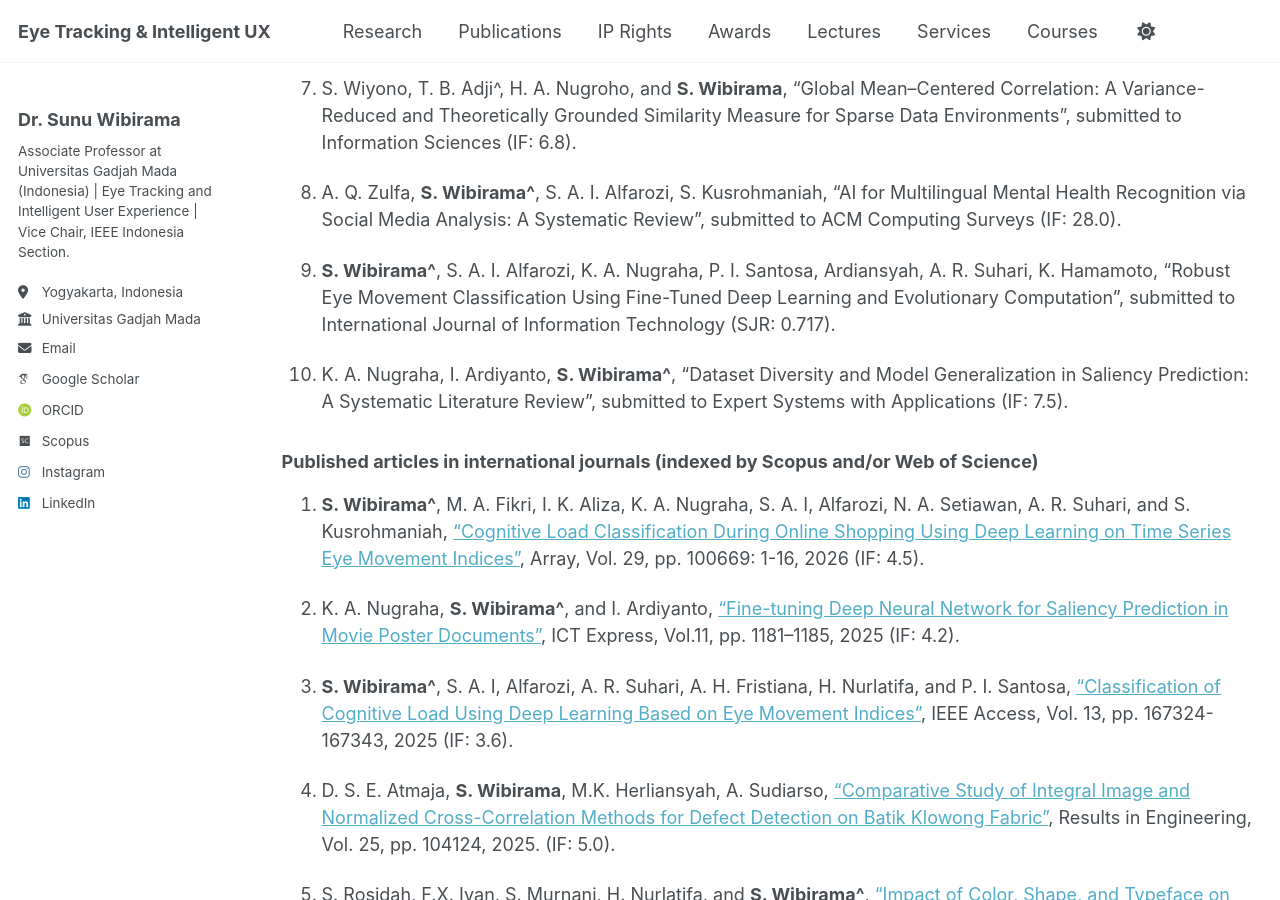
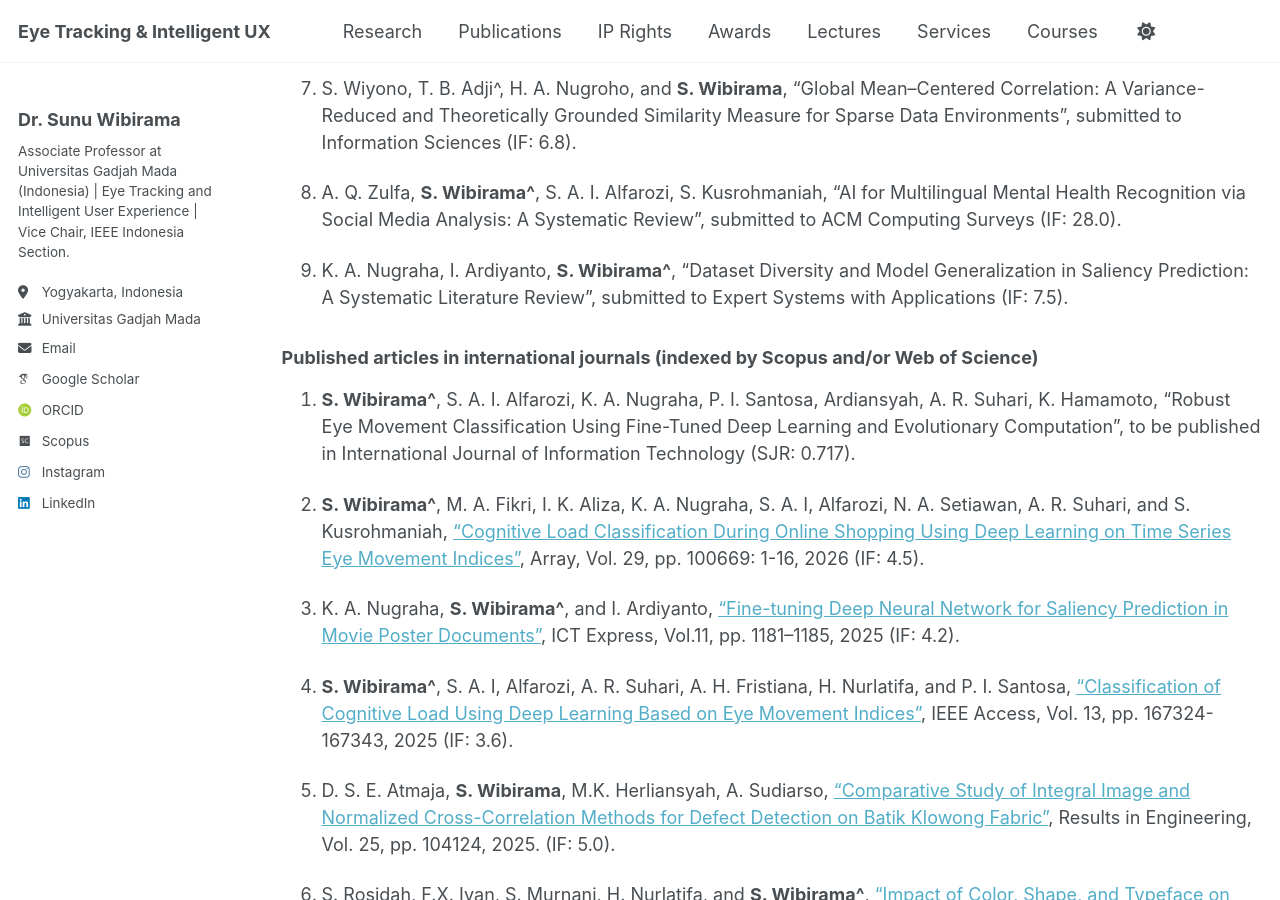
Before and after one commit to wibirama/wibirama.github.io, a Jekyll site: the page built from _pages/allpublications.md, in a window 1280 px wide and 900 px high, scrolled down 1003 px. Built offline with Jekyll 4.4.1, drawn with Linux system fonts in a browser that asks for light colours; emoji names are drawn with the system emoji font; some web fonts are replaced; a script that is not in the unit is left out.

Commit message:
Update allpublications.md

```diff
--- a/_pages/allpublications.md
+++ b/_pages/allpublications.md
@@ -37,62 +37,62 @@ Journal articles
 
 8. A. Q. Zulfa, **S. Wibirama^**, S. A. I. Alfarozi, S. Kusrohmaniah, "AI for Multilingual Mental Health Recognition via Social Media Analysis: A Systematic Review", submitted to ACM Computing Surveys (IF: 28.0).
 
-9.  **S. Wibirama^**, S. A. I. Alfarozi, K. A. Nugraha, P. I. Santosa, Ardiansyah, A. R. Suhari, K. Hamamoto, "Robust Eye Movement Classification Using Fine-Tuned Deep Learning and Evolutionary Computation", submitted to International Journal of Information Technology (SJR: 0.717).
-
-10.  K. A. Nugraha, I. Ardiyanto, **S. Wibirama^**, "Dataset Diversity and Model Generalization in Saliency Prediction: A Systematic Literature Review", submitted to Expert Systems with Applications (IF: 7.5).
+9.  K. A. Nugraha, I. Ardiyanto, **S. Wibirama^**, "Dataset Diversity and Model Generalization in Saliency Prediction: A Systematic Literature Review", submitted to Expert Systems with Applications (IF: 7.5).
 
 
 ### Published articles in international journals (indexed by Scopus and/or Web of Science)
 
-1. **S. Wibirama^**, M. A. Fikri, I. K. Aliza, K. A. Nugraha, S. A. I, Alfarozi, N. A. Setiawan, A. R. Suhari, and S. Kusrohmaniah, ["Cognitive Load Classification During Online Shopping Using Deep Learning on Time Series Eye Movement Indices"](https://doi.org/10.1016/j.array.2025.100669), Array, Vol. 29, pp. 100669: 1-16, 2026 (IF: 4.5).
+1. **S. Wibirama^**, S. A. I. Alfarozi, K. A. Nugraha, P. I. Santosa, Ardiansyah, A. R. Suhari, K. Hamamoto, "Robust Eye Movement Classification Using Fine-Tuned Deep Learning and Evolutionary Computation", to be published in International Journal of Information Technology (SJR: 0.717).
 
-2. K. A. Nugraha, **S. Wibirama^**, and I. Ardiyanto, ["Fine-tuning Deep Neural Network for Saliency Prediction in Movie Poster Documents"](https://doi.org/10.1016/j.icte.2025.09.008), ICT Express, Vol.11, pp. 1181–1185, 2025 (IF: 4.2).
+2. **S. Wibirama^**, M. A. Fikri, I. K. Aliza, K. A. Nugraha, S. A. I, Alfarozi, N. A. Setiawan, A. R. Suhari, and S. Kusrohmaniah, ["Cognitive Load Classification During Online Shopping Using Deep Learning on Time Series Eye Movement Indices"](https://doi.org/10.1016/j.array.2025.100669), Array, Vol. 29, pp. 100669: 1-16, 2026 (IF: 4.5).
 
-3.  **S. Wibirama^**, S. A. I, Alfarozi, A. R. Suhari, A. H. Fristiana, H. Nurlatifa, and P. I. Santosa, ["Classification of Cognitive Load Using Deep Learning Based on Eye Movement Indices"](https://doi.org/10.1109/ACCESS.2025.3613292), IEEE Access, Vol. 13, pp. 167324-167343, 2025 (IF: 3.6).
+3. K. A. Nugraha, **S. Wibirama^**, and I. Ardiyanto, ["Fine-tuning Deep Neural Network for Saliency Prediction in Movie Poster Documents"](https://doi.org/10.1016/j.icte.2025.09.008), ICT Express, Vol.11, pp. 1181–1185, 2025 (IF: 4.2).
 
-4. D. S. E. Atmaja, **S. Wibirama**, M.K. Herliansyah, A. Sudiarso, ["Comparative Study of Integral Image and Normalized Cross-Correlation Methods for Defect Detection on Batik Klowong Fabric"](https://doi.org/10.1016/j.rineng.2025.104124),  Results in Engineering, Vol. 25, pp. 104124, 2025. (IF: 5.0).
+4.  **S. Wibirama^**, S. A. I, Alfarozi, A. R. Suhari, A. H. Fristiana, H. Nurlatifa, and P. I. Santosa, ["Classification of Cognitive Load Using Deep Learning Based on Eye Movement Indices"](https://doi.org/10.1109/ACCESS.2025.3613292), IEEE Access, Vol. 13, pp. 167324-167343, 2025 (IF: 3.6).
 
-5. S. Rosidah, F.X. Ivan, S. Murnani, H. Nurlatifa, and **S. Wibirama^**, ["Impact of Color, Shape, and Typeface on Visual Attention: An Eye Tracking-Based User Experience Study"](https://ajstd.ubd.edu.bn/journal/vol42/iss1/2), ASEAN Journal on Science and Technology for Development (AJSTD), Vol. 42, No. 1, Article 2, pp.10-26, 2025 (SJR: 0.262).
+5. D. S. E. Atmaja, **S. Wibirama**, M.K. Herliansyah, A. Sudiarso, ["Comparative Study of Integral Image and Normalized Cross-Correlation Methods for Defect Detection on Batik Klowong Fabric"](https://doi.org/10.1016/j.rineng.2025.104124),  Results in Engineering, Vol. 25, pp. 104124, 2025. (IF: 5.0).
 
-6. A. H. Fristiana, S.A.I Alfarozi, A.E. Permansari, M. Pratama, **S. Wibirama^**, ["A Survey on Hyperparameters Optimization of Deep Learning for Time Series Classification"](https://doi.org/10.1109/ACCESS.2024.3516198),  IEEE Access, Vol.12, pp. 191162-191198, 2024 (IF: 3.4).
+6. S. Rosidah, F.X. Ivan, S. Murnani, H. Nurlatifa, and **S. Wibirama^**, ["Impact of Color, Shape, and Typeface on Visual Attention: An Eye Tracking-Based User Experience Study"](https://ajstd.ubd.edu.bn/journal/vol42/iss1/2), ASEAN Journal on Science and Technology for Development (AJSTD), Vol. 42, No. 1, Article 2, pp.10-26, 2025 (SJR: 0.262).
 
-7. S. Murnani, N.A. Setiawan, **S. Wibirama^**, ["Robust Object Selection in Spontaneous Gaze-Controlled Application using Exponential Moving Average and Hidden Markov Model"](https://doi.org/10.1109/THMS.2024.3413781), IEEE Transactions on Human-Machine Systems, Vol. 54, No. 5, pp. 485-498, 2024 (IF: 3.5).
+7. A. H. Fristiana, S.A.I Alfarozi, A.E. Permansari, M. Pratama, **S. Wibirama^**, ["A Survey on Hyperparameters Optimization of Deep Learning for Time Series Classification"](https://doi.org/10.1109/ACCESS.2024.3516198),  IEEE Access, Vol.12, pp. 191162-191198, 2024 (IF: 3.4).
 
-8. N. Paeedeh, M. Pratama, **S. Wibirama**, W. Mayer, Z. Cao, and R. Kowalczyk, ["Few-Shot Class Incremental Learning via Robust Transformer Approach"](https://doi.org/10.1016/j.ins.2024.120751), Information Sciences, Vol. 675, No. 120751, 2024 (IF: 8.1).
+8. S. Murnani, N.A. Setiawan, **S. Wibirama^**, ["Robust Object Selection in Spontaneous Gaze-Controlled Application using Exponential Moving Average and Hidden Markov Model"](https://doi.org/10.1109/THMS.2024.3413781), IEEE Transactions on Human-Machine Systems, Vol. 54, No. 5, pp. 485-498, 2024 (IF: 3.5).
 
-9. H. Nurlatifa, R. Hartanto, A. Ataka, and  **S. Wibirama^**, ["Optimum Object Selection Methods for Spontaneous Gaze-Based Interaction with Linear and Circular Trajectories"](https://doi.org/10.1016/j.rineng.2024.101769), Results in Engineering, Vol. 21, pp. 101769, 2024 (IF: 5.0).
+9. N. Paeedeh, M. Pratama, **S. Wibirama**, W. Mayer, Z. Cao, and R. Kowalczyk, ["Few-Shot Class Incremental Learning via Robust Transformer Approach"](https://doi.org/10.1016/j.ins.2024.120751), Information Sciences, Vol. 675, No. 120751, 2024 (IF: 8.1).
 
-10. L. A. Putri, I. Rahman, M. Puspita, S. N. Hidayat, A. B. Dharmawan, A. Rianjanu, **S. Wibirama**, R. Roto, K. Triyana, and H. S. Wasisto, ["Rapid analysis of meat floss origin using a supervised machine learning-based electronic nose towards food authentication"](https://doi.org/10.1038/s41538-023-00205-2), npj Science of Food, Vol. 7, No. 31, pp. 1-15, 2023 (IF: 7.000).
+10. H. Nurlatifa, R. Hartanto, A. Ataka, and  **S. Wibirama^**, ["Optimum Object Selection Methods for Spontaneous Gaze-Based Interaction with Linear and Circular Trajectories"](https://doi.org/10.1016/j.rineng.2024.101769), Results in Engineering, Vol. 21, pp. 101769, 2024 (IF: 5.0).
 
-11. P. V. Yulianandra, S. Murnani, P.I. Santosa, **S. Wibirama^**, ["Observing Cognitive Load During Online Learning with Various Task Complexities: An Eye Tracking Approach"](https://doi.org/10.1504/IJIL.2023.10051446), International Journal of Innovation and Learning, Vol. 34, No. 1, pp. 96-117, 2023 (SJR: 0.226).
+11. L. A. Putri, I. Rahman, M. Puspita, S. N. Hidayat, A. B. Dharmawan, A. Rianjanu, **S. Wibirama**, R. Roto, K. Triyana, and H. S. Wasisto, ["Rapid analysis of meat floss origin using a supervised machine learning-based electronic nose towards food authentication"](https://doi.org/10.1038/s41538-023-00205-2), npj Science of Food, Vol. 7, No. 31, pp. 1-15, 2023 (IF: 7.000).
 
-12. S. Murnani, N.A. Setiawan, **S. Wibirama**, ["Spontaneous Gaze Interaction Based on Smooth Pursuit Eye Movement Using Difference Pattern Approach"](https://doi.org/10.21924/cst.7.1.2022.739), Communications in Science and Technology, Vol. 7, No.1, pp.8-14, 2022 (SJR: 0.277).
+12. P. V. Yulianandra, S. Murnani, P.I. Santosa, **S. Wibirama^**, ["Observing Cognitive Load During Online Learning with Various Task Complexities: An Eye Tracking Approach"](https://doi.org/10.1504/IJIL.2023.10051446), International Journal of Innovation and Learning, Vol. 34, No. 1, pp. 96-117, 2023 (SJR: 0.226).
 
-13. A.E. Permanasari, D.A. Hidayat, **S. Wibirama**, I.S. Sakkinah, and D.R.A. Rambli, ["Development of a hospital virtual tour with virtual reality-based panorama"](https://doi.org/10.1504/IJIL.2021.117218), International Journal of Innovation and Learning, Vol. 30, No. 2, pp.119–131, 2021 (SJR: 0.226).
+13. S. Murnani, N.A. Setiawan, **S. Wibirama**, ["Spontaneous Gaze Interaction Based on Smooth Pursuit Eye Movement Using Difference Pattern Approach"](https://doi.org/10.21924/cst.7.1.2022.739), Communications in Science and Technology, Vol. 7, No.1, pp.8-14, 2022 (SJR: 0.277).
 
-14. **S. Wibirama^**, P. I. Santosa, P. Widyarani, N. Brilianto, W. Hafidh, ["Physical Discomfort and Eye Movements during Arbitrary and Optical Flow-Like Motions in Stereo 3D Contents"](https://doi.org/10.1007/s10055-019-00386-w), Virtual Reality, Vol. 24, pp. 39-51, 2020 (IF: 5.471).
+14. A.E. Permanasari, D.A. Hidayat, **S. Wibirama**, I.S. Sakkinah, and D.R.A. Rambli, ["Development of a hospital virtual tour with virtual reality-based panorama"](https://doi.org/10.1504/IJIL.2021.117218), International Journal of Innovation and Learning, Vol. 30, No. 2, pp.119–131, 2021 (SJR: 0.226).
 
-15. I. Ardiyanto, **S. Wibirama**, F. Nurwanto, ["Sliding Variance and Data Range for Lightweight Sports Activitiy Recognition with Fusion Modalities"](https://doi.org/10.1016/j.jksuci.2018.08.012), Journal of King Saud University-Computer and Information Sciences, Vol. 32, pp. 775-783, 2020 (IF: 9.006).
+15. **S. Wibirama^**, P. I. Santosa, P. Widyarani, N. Brilianto, W. Hafidh, ["Physical Discomfort and Eye Movements during Arbitrary and Optical Flow-Like Motions in Stereo 3D Contents"](https://doi.org/10.1007/s10055-019-00386-w), Virtual Reality, Vol. 24, pp. 39-51, 2020 (IF: 5.471).
 
-16. S. Thiyagarajan, S. N. Rosli, M. Kamal M. A, **S. Wibirama**, ["Tracking The Eye-Mind Relationship of Positive Emotion using Eye Tracking Technique"](https://jamt.utem.edu.my/jamt/article/view/5725),  Journal of Advanced Manufacturing Technology, Vol.13, No.2 (2), 2019 (SJR: 0.146).
+16. I. Ardiyanto, **S. Wibirama**, F. Nurwanto, ["Sliding Variance and Data Range for Lightweight Sports Activitiy Recognition with Fusion Modalities"](https://doi.org/10.1016/j.jksuci.2018.08.012), Journal of King Saud University-Computer and Information Sciences, Vol. 32, pp. 775-783, 2020 (IF: 9.006).
 
-17. S. Thiyagarajan, M. Kamal M. A., **S. Wibirama**, O. Mikami, ["Applying Eye Tracking Device on The Gazing Behaviour and Its Effects on Emotions Attributes"](https://jamt.utem.edu.my/jamt/article/view/5722), Journal of Advanced Manufacturing Technology, Vol.13, No.2 (2), 2019 (SJR: 0.146).
+17. S. Thiyagarajan, S. N. Rosli, M. Kamal M. A, **S. Wibirama**, ["Tracking The Eye-Mind Relationship of Positive Emotion using Eye Tracking Technique"](https://jamt.utem.edu.my/jamt/article/view/5725),  Journal of Advanced Manufacturing Technology, Vol.13, No.2 (2), 2019 (SJR: 0.146).
 
-18. N. H. Baharom, S. R. Aid, M. Kamal M. A., **S. Wibirama**, O. Mikami, ["Exploring The Eye Tracking Data on Human Behaviour on Consumer Merchandise Product"](https://jamt.utem.edu.my/jamt/article/view/5723), Journal of Advanced Manufacturing Technology, Vol.13, No.2 (2), 2019 (SJR: 0.146).
+18. S. Thiyagarajan, M. Kamal M. A., **S. Wibirama**, O. Mikami, ["Applying Eye Tracking Device on The Gazing Behaviour and Its Effects on Emotions Attributes"](https://jamt.utem.edu.my/jamt/article/view/5722), Journal of Advanced Manufacturing Technology, Vol.13, No.2 (2), 2019 (SJR: 0.146).
 
-19. N. H. Baharom, N. Jayabalan, M. Kamal M. A., **S. Wibirama**, ["Positive Emotion Recognition Through Eye Tracking Technology"](https://jamt.utem.edu.my/jamt/article/view/5683), Journal of Advanced Manufacturing Technology, Vol.13, No.2(1), pp.143-152, 2019 (SJR: 0.146).
+19. N. H. Baharom, S. R. Aid, M. Kamal M. A., **S. Wibirama**, O. Mikami, ["Exploring The Eye Tracking Data on Human Behaviour on Consumer Merchandise Product"](https://jamt.utem.edu.my/jamt/article/view/5723), Journal of Advanced Manufacturing Technology, Vol.13, No.2 (2), 2019 (SJR: 0.146).
 
-20. **S. Wibirama^**, I. Ardiyanto, T. Satriya, T. B. Adji, N. A. Setiawan, M. T. Setiawan, ["An Improved Pupil Localization Technique for Real-Time Video-Oculography under Extreme Eyelid Occlusion"](http://www.ijicic.org/ijicic-150423.pdf), International Journal of Innovative Computing, Information and Control, Vol. 15, No. 4, pp. 1547-1563, 2019 (SJR: 0.426).
+20. N. H. Baharom, N. Jayabalan, M. Kamal M. A., **S. Wibirama**, ["Positive Emotion Recognition Through Eye Tracking Technology"](https://jamt.utem.edu.my/jamt/article/view/5683), Journal of Advanced Manufacturing Technology, Vol.13, No.2(1), pp.143-152, 2019 (SJR: 0.146).
 
-21. W. Mahardika, **S. Wibirama^**, R. Ferdiana, S. S. Kusumawardani, ["A Novel User Experience Study of Parallax Scrolling using Eye Tracking and User Experience"](http://dx.doi.org/10.18517/ijaseit.8.4.6500), International Journal on Advanced Science, Engineering and Information Technology, Vol. 8, No. 4, pp. 1226-1233, 2018 (SJR: 0.208).
+21. **S. Wibirama^**, I. Ardiyanto, T. Satriya, T. B. Adji, N. A. Setiawan, M. T. Setiawan, ["An Improved Pupil Localization Technique for Real-Time Video-Oculography under Extreme Eyelid Occlusion"](http://www.ijicic.org/ijicic-150423.pdf), International Journal of Innovative Computing, Information and Control, Vol. 15, No. 4, pp. 1547-1563, 2019 (SJR: 0.426).
 
-22. **S. Wibirama^**, H. A. Nugroho, K. Hamamoto, ["Depth Gaze and ECG Based Frequency Dynamics during Motion Sickness in Stereoscopic 3D Movie"](https://doi.org/10.1016/j.entcom.2018.02.003), Entertainment Computing, Vol. 28, pp.117-127, 2018 (IF: 2.072).
+22. W. Mahardika, **S. Wibirama^**, R. Ferdiana, S. S. Kusumawardani, ["A Novel User Experience Study of Parallax Scrolling using Eye Tracking and User Experience"](http://dx.doi.org/10.18517/ijaseit.8.4.6500), International Journal on Advanced Science, Engineering and Information Technology, Vol. 8, No. 4, pp. 1226-1233, 2018 (SJR: 0.208).
 
-23. **S. Wibirama^**, H. A. Nugroho, K. Hamamoto, [“Evaluating 3D Gaze Tracking in Virtual Space: A Computer Graphics Approach”](http://doi.org/10.1016/j.entcom.2017.04.003), Entertainment Computing, Vol. 21, pp.11-17, 2017 (IF: 2.072).
+23. **S. Wibirama^**, H. A. Nugroho, K. Hamamoto, ["Depth Gaze and ECG Based Frequency Dynamics during Motion Sickness in Stereoscopic 3D Movie"](https://doi.org/10.1016/j.entcom.2018.02.003), Entertainment Computing, Vol. 28, pp.117-127, 2018 (IF: 2.072).
 
-24. **S.Wibirama^** and K. Hamamoto, [“3D Gaze Tracking on Stereoscopic Display using Optimized Geometric Method”](http://dx.doi.org/10.1541/ieejeiss.134.345), IEEJ Transactions on Electronics, Information, and Systems, Vol. 134, No. 3, pp. 345-352, 2014 (SJR: 0.154).
+24. **S. Wibirama^**, H. A. Nugroho, K. Hamamoto, [“Evaluating 3D Gaze Tracking in Virtual Space: A Computer Graphics Approach”](http://doi.org/10.1016/j.entcom.2017.04.003), Entertainment Computing, Vol. 21, pp.11-17, 2017 (IF: 2.072).
 
-25. **S. Wibirama^**,  S. Tungjitkusolmun, and C. Pintavirooj, [“Dual-Camera Acquisition for Accurate Measurement of Three-Dimensional Eye Movements”](http://dx.doi.org/10.1002/tee.21845), Transactions on Electrical and Electronic Engineering, Vol.8, No. 3, pp. 238-246, 2013 (IF: 0.923).
+25. **S.Wibirama^** and K. Hamamoto, [“3D Gaze Tracking on Stereoscopic Display using Optimized Geometric Method”](http://dx.doi.org/10.1541/ieejeiss.134.345), IEEJ Transactions on Electronics, Information, and Systems, Vol. 134, No. 3, pp. 345-352, 2014 (SJR: 0.154).
+
+26. **S. Wibirama^**,  S. Tungjitkusolmun, and C. Pintavirooj, [“Dual-Camera Acquisition for Accurate Measurement of Three-Dimensional Eye Movements”](http://dx.doi.org/10.1002/tee.21845), Transactions on Electrical and Electronic Engineering, Vol.8, No. 3, pp. 238-246, 2013 (IF: 0.923).
 
 Conference papers
 ======
```
